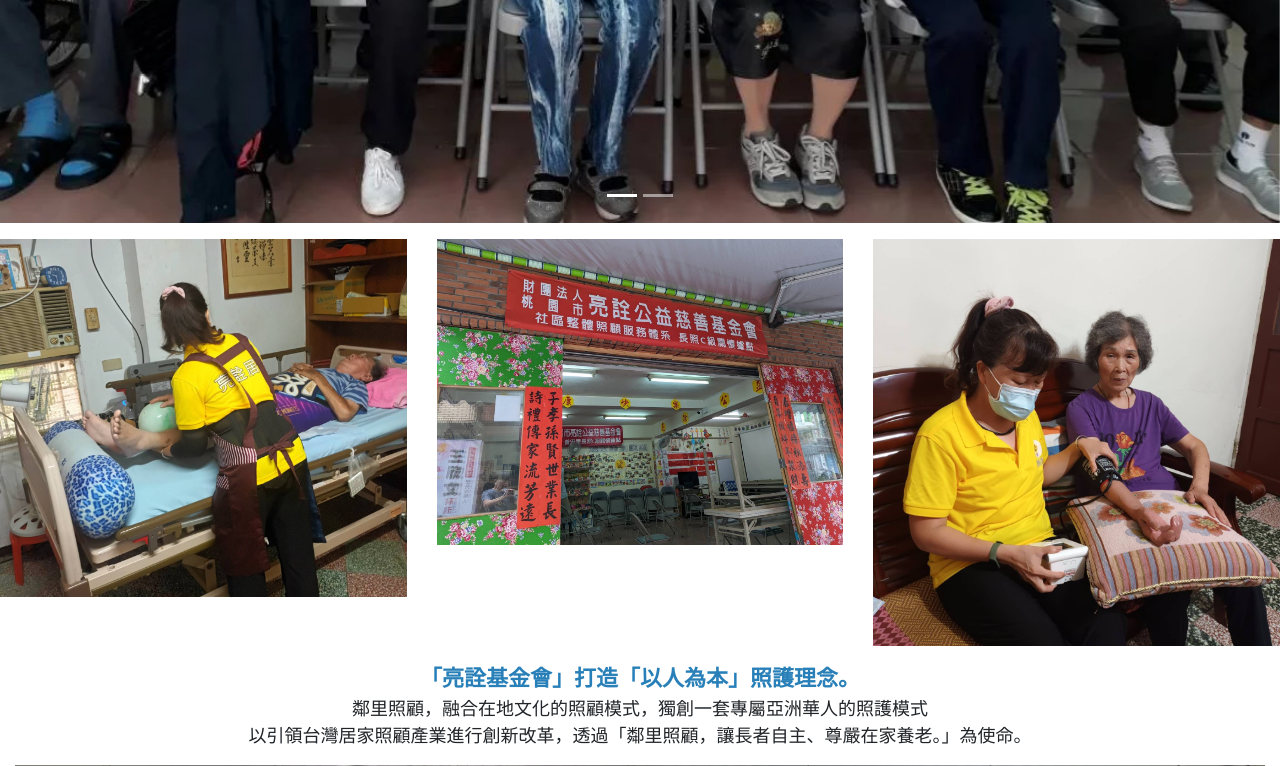
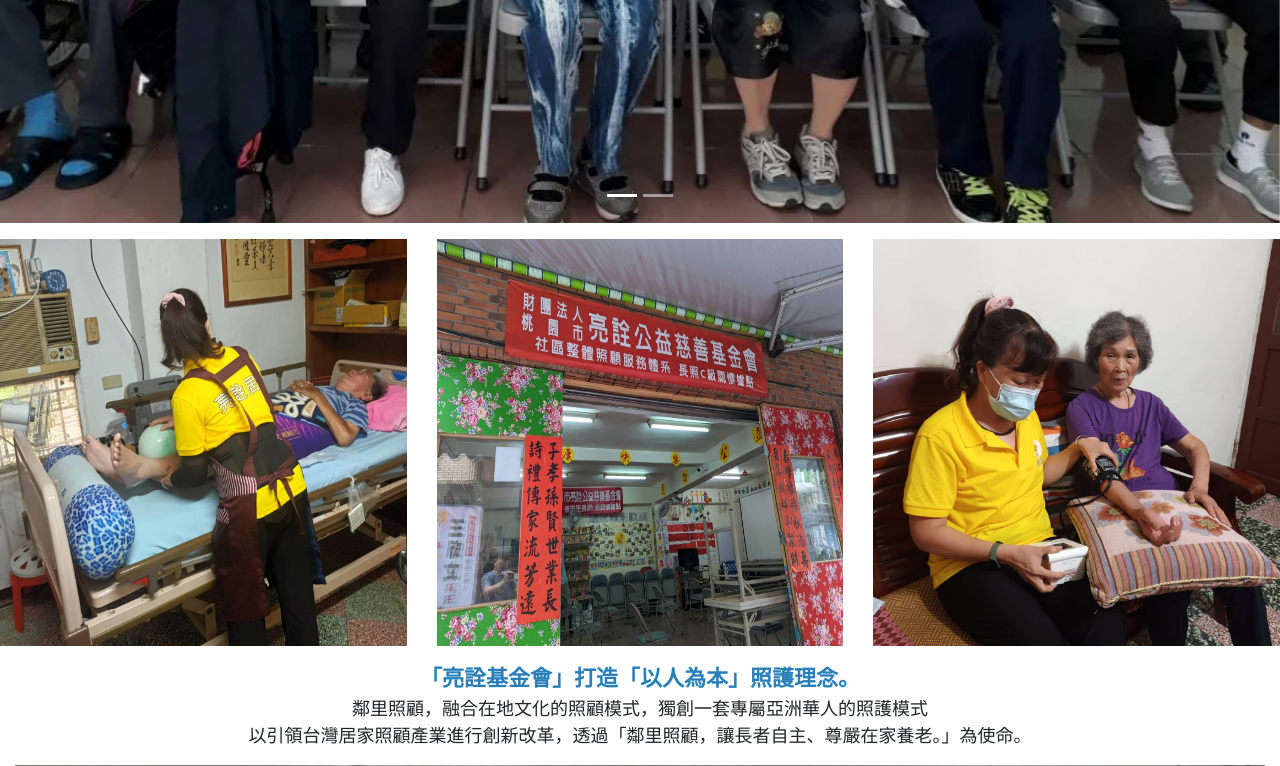
Before and after one commit to maybeimcat86211/li-pure, a Django app: page / in a window 1280 px wide. Shown: the part 546-1312 px from the top of the page. Run offline with Django 4.2, Linux system fonts and the light colour scheme.

Commit message:
Update index.html
100%%%%

```diff
--- a/web/templates/index.html
+++ b/web/templates/index.html
@@ -32,19 +32,19 @@
 <div class="row mt-3">
     <figure class="col-md-4">
       <a href="#" data-size="800x600">
-        <img alt="picture" src="{% static 'web/居家復健.jpg' %}" class="img-fluid" style="width:100%">
+        <img alt="picture" src="{% static 'web/居家復健.jpg' %}" class="img-fluid" style="width:100%;height:100%;">
       </a>
     </figure>
 
     <figure class="col-md-4">
       <a href="#" data-size="800x600">
-        <img alt="picture" src="{% static 'web/關懷據點.jpg' %}" class="img-fluid" style="width:100%">
+        <img alt="picture" src="{% static 'web/關懷據點.jpg' %}" class="img-fluid" style="width:100%;height:100%;">
       </a>
     </figure>
 
     <figure class="col-md-4">
       <a href="#" data-size="800x600">
-        <img alt="picture" src="{% static 'web/測量血壓.jpg' %}" class="img-fluid" style="width:100%">
+        <img alt="picture" src="{% static 'web/測量血壓.jpg' %}" class="img-fluid" style="width:100%;height:100%;">
       </a>
     </figure>
 </div>
```
